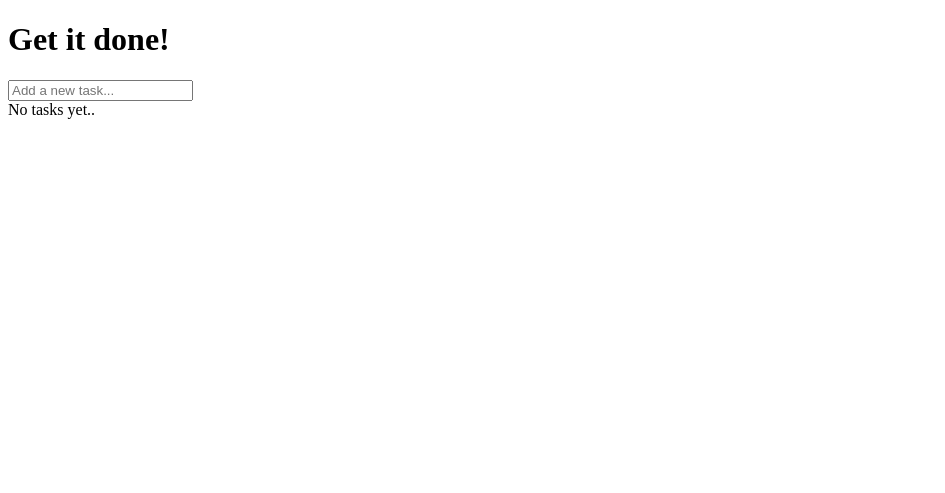
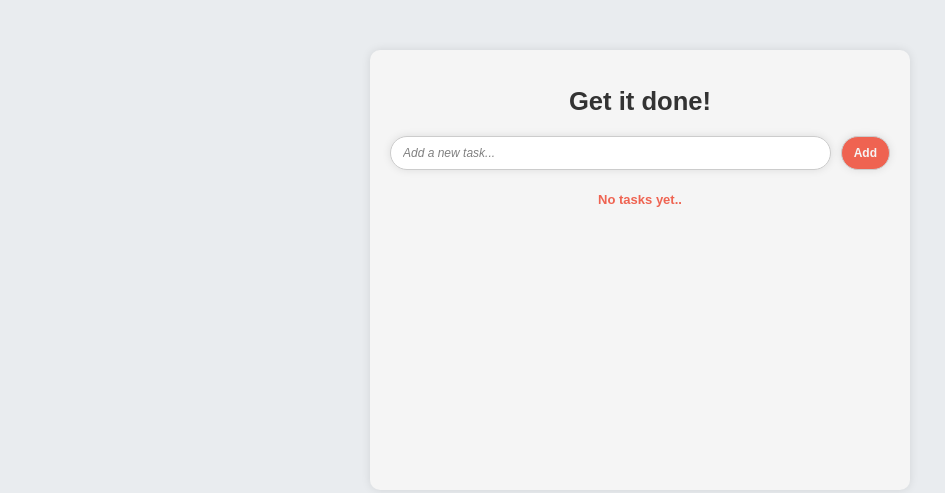
Before and after one commit to jahatesu/get-it-done, a plain HTML site: page index.html in a window 1280 px wide. Shown: the whole page, without its empty margins (0-945 px from the left). Drawn offline with Linux system fonts and the light colour scheme.

Commit message:
feat: add base HTML structure and initial styling

```diff
--- a/index.html
+++ b/index.html
@@ -9,10 +9,15 @@
 <body>
     <div class="wrapper">
         <h1>Get it done!</h1>
-        <input type="text" placeholder="Add a new task...">
+
+        <div class="input-group">
+            <input type="text" placeholder="Add a new task...">
+            <button class="btn">Add</button>
+        </div>
+
         <div class="task-list">
             <!-- Tasks will be dynamically added here -->
-             <span>No tasks yet..</span>
+                <span>No tasks yet..</span>
         </div>
     </div>
     <script src="script.js"></script>
--- a/style.css
+++ b/style.css
@@ -0,0 +1,75 @@
+body{
+    font-family: Arial, Helvetica, sans-serif;
+    background-color: #e9ecef;
+    margin: 0;
+    padding: 0;
+    box-sizing: border-box;
+}
+
+.wrapper{
+    max-width: 500px;
+    width: 100%;
+    margin: 50px auto;
+    margin-bottom: 20px;
+    background-color: whitesmoke;
+    padding: 20px;
+    border-radius: 10px;
+    box-shadow: 0 0 10px rgba(0,0,0,0.1);
+    text-align: center;
+    /* position: relative; */
+    overflow: hidden;
+    height: 400px;
+}
+
+h1{
+    font-size: 1.6rem;
+    font-weight: bold;
+    color: #333;
+    margin-bottom: 20px;
+}
+
+.input-group{
+    display: flex;
+    margin-bottom: 20px;
+    justify-content: center;
+    gap: 10px;
+}
+
+input{
+    flex: 1;
+    padding: 9px 12px;
+    border: 1px solid #ccc;
+    box-shadow: 0 0 8px rgba(0,0,0,0.1);
+    border-radius: 20px;
+    font-size: 12px;
+    outline: none;
+}
+
+input[type="text"]::placeholder{
+    color: gray;
+    font-style: italic;
+}
+
+.btn{
+    background-color: #ef6351;
+    padding: 9px 12px;
+    border: 1px solid #ccc;
+    box-shadow: 0 0 8px rgba(0,0,0,0.1);
+    border-radius: 20px;
+    font-size: 12px;
+    font-weight: bolder;
+    outline: none;
+    color: whitesmoke;
+    cursor: pointer;
+}
+
+.btn:hover{
+    background-color: #bf4342;
+}
+
+span{
+    color: #ef6351;
+    font-size: 13px;
+    font-weight: bold;
+    margin-bottom: 10px;
+}
```
